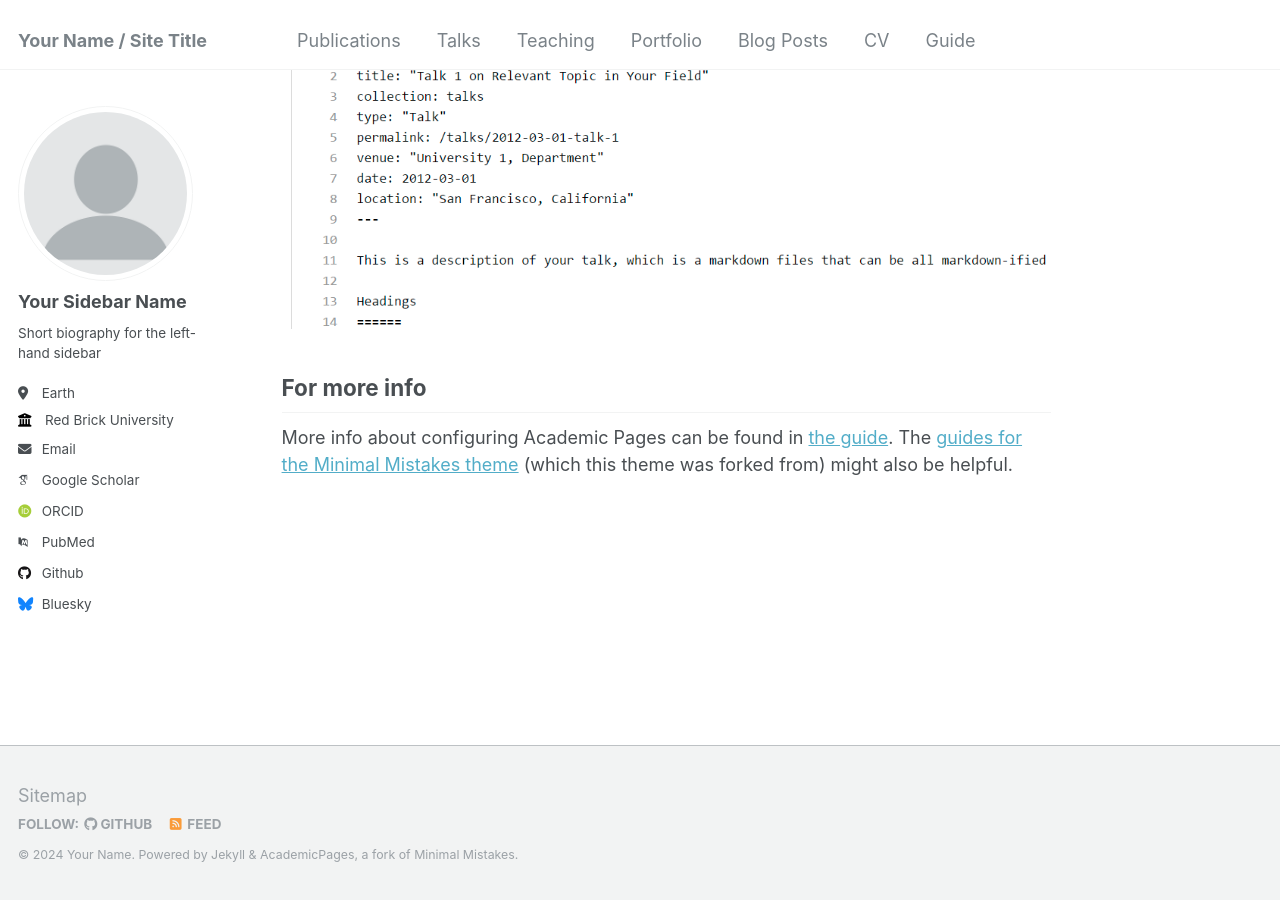
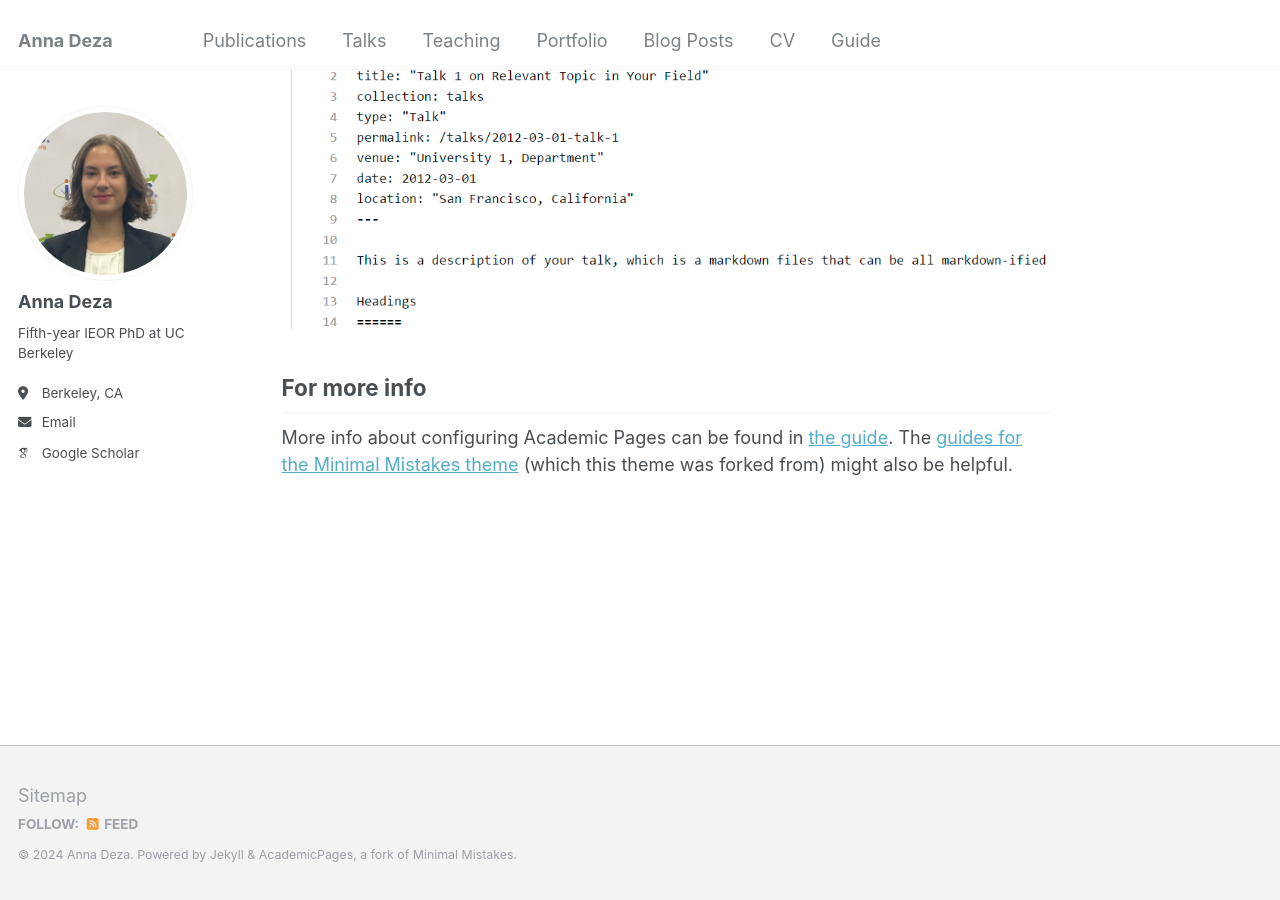
Before and after one commit to annadeza/annadeza.github.io, a Jekyll site: the page built from _pages/about.md, in a window 1280 px wide and 900 px high, scrolled down 2660 px. Built offline with Jekyll 4.4.1, drawn with Linux system fonts in a browser that asks for light colours; some web fonts are replaced.

Commit message:
config file readded

```diff
--- a/_config.yml
+++ b/_config.yml
@@ -8,10 +8,10 @@
 
 # Basic Site Settings
 locale                   : "en-US"
-title                    : "Your Name / Site Title"
+title                    : "Anna Deza"
 title_separator          : "-"
-name                     : &name "Your Name"
-description              : &description "personal description"
+name                     : &name "Anna Deza"
+description              : &description ""
 url                      : https://annadeza.github.io # the base hostname & protocol for your site e.g. "https://mmistakes.github.io"
 baseurl                  : "" # the subpath of your site, e.g. "/blog"
 repository               : "annadeza/annadeza.github.io"
@@ -21,34 +21,34 @@ repository               : "annadeza/annadeza.github.io"
 #               Additional customization can be done by editing /_includes/author-profile.html
 author:
   # Biographic information
-  avatar           : "profile.png"
-  name             : "Your Sidebar Name"
+  avatar           : "informs.png"
+  name             : "Anna Deza"
   pronouns         : # example: "she/her"
-  bio              : "Short biography for the left-hand sidebar"
-  location         : "Earth"
-  employer         : "Red Brick University"
+  bio              : "Fifth-year IEOR PhD at UC Berkeley"
+  location         : "Berkeley, CA"
+  employer         :
   uri              : # URL
-  email            : "none@example.org"
+  email            : "annadeza@berkeley.edu"
 
   # Academic websites
   arxiv            : # URL - Update with the correct link to your profile
-  googlescholar    : "https://scholar.google.com/citations?user=PS_CX0AAAAAJ"
+  googlescholar    : "https://scholar.google.com/citations?user=Xk6tM7YAAAAJ&hl=en"
   impactstory      : # URL
-  orcid            : "http://orcid.org/yourorcidurl"
+  orcid            :
   semantic         : # URL
-  pubmed           : "https://www.ncbi.nlm.nih.gov/pubmed/?term=john+snow"
+  pubmed           :
   researchgate     : # URL
 
   # Repositories and software development
   bitbucket        : # Username - Update with your username on the site
   codepen          : # Username
   dribbble         : # Username
-  github           : "academicpages"
+  github           :
   kaggle           : # Username
   stackoverflow    : # User number or user number and name (i.e., use "1" or "1/jeff-atwood")
 
   # Social media
-  bluesky          : "bsky.app" # Replace this with you Bluesky username
+  bluesky          : # Replace this with you Bluesky username
   facebook         : # Username
   flickr           : # Username
   foursquare       : # Username
@@ -83,7 +83,7 @@ publication_category:
     title: 'Conference Papers'
 
 # Site Settings
-teaser                   :  # filename of teaser fallback teaser image placed in /images/, .e.g. "500x300.png"
+teaser                   :  "500x300.png"
 breadcrumbs              : false # true, false (default)
 words_per_minute         : 160
 future                   : true
@@ -252,7 +252,7 @@ defaults:
       author_profile: true
       share: true
       comments: true
-  # _publications
+   #publications
   - scope:
       path: ""
       type: publications
@@ -261,7 +261,7 @@ defaults:
       author_profile: true
       share: true
       comments: true
-  # _portfolio
+  #_portfolio
   - scope:
       path: ""
       type: portfolio
@@ -270,7 +270,7 @@ defaults:
       author_profile: true
       share: true
       comment: true
-  # _talks
+  #_talks
   - scope:
       path: ""
       type: talks
```
